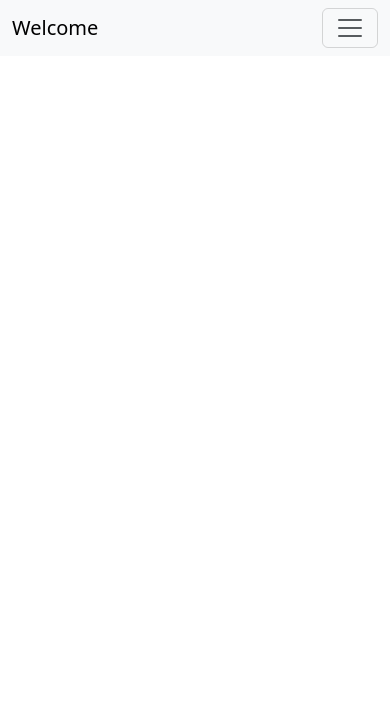
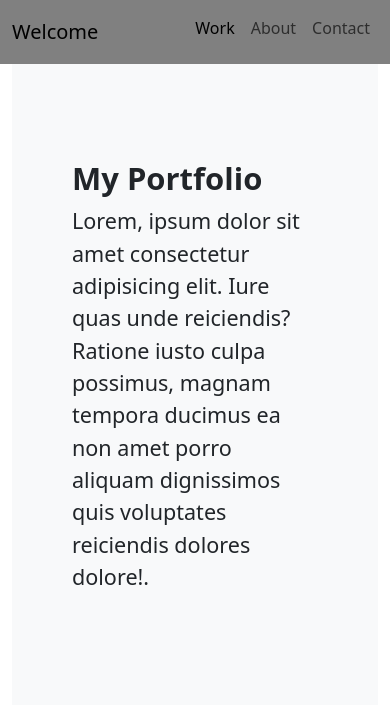
Before and after one commit to AzzaAbdelrahman/Bootstrap-portfolio, a plain HTML site: page index.html in a window 390 px wide. Drawn offline with nearby package versions, Linux system fonts and the light colour scheme.

Commit message:
Jumbotron added

```diff
--- a/index.html
+++ b/index.html
@@ -15,7 +15,7 @@
 <body>
   <div class="container-fluid">
     <div class="row">
-      <nav class="navbar navbar-expand-lg bg-body-tertiary">
+      <nav class="navbar navbar-expand" style="background-color: grey;">
         <div class="container-fluid">
           <a class="navbar-brand" href="#">Welcome</a>
           <button class="navbar-toggler" type="button" data-bs-toggle="collapse" data-bs-target="#navbarNav"
@@ -23,7 +23,7 @@
             <span class="navbar-toggler-icon"></span>
           </button>
           <div class="collapse navbar-collapse" id="navbarNav">
-            <ul class="navbar-nav">
+            <ul class="navbar-nav ms-auto mb-2 mb-lg-0">
               <li class="nav-item">
                 <a class="nav-link active" aria-current="page" href="#">Work</a>
               </li>
@@ -38,9 +38,19 @@
         </div>
       </nav>
 
+    </div>
 
 
+    <div class="Jumbotron">
 
+      <div class="p-5 mb-4 bg-body-tertiary rockBackground">
+        <div class="container-fluid py-5 jumboCopy">
+          <h1 class="display-5 fw-bold"> My Portfolio</h1>
+          <p class="col-md-12 fs-4"> Lorem, ipsum dolor sit amet consectetur adipisicing elit. Iure quas unde
+            reiciendis? Ratione iusto culpa possimus, magnam tempora ducimus ea non amet porro aliquam dignissimos quis voluptates
+            reiciendis dolores dolore!.</p>
+        </div>
+      </div>
 
     </div>
 
@@ -50,8 +60,18 @@
 
 
 
+
+
+
+
   </div>
-
+  <script src="https://cdn.jsdelivr.net/npm/@popperjs/core@2.11.7/dist/umd/popper.min.js"
+    integrity="sha384-zYPOMqeu1DAVkHiLqWBUTcbYfZ8osu1Nd6Z89ify25QV9guujx43ITvfi12/QExE"
+    crossorigin="anonymous"></script>
+  <script src="https://cdn.jsdelivr.net/npm/bootstrap@5.3.0-alpha3/dist/js/bootstrap.min.js"
+    integrity="sha384-Y4oOpwW3duJdCWv5ly8SCFYWqFDsfob/3GkgExXKV4idmbt98QcxXYs9UoXAB7BZ"
+    crossorigin="anonymous"></script>
+</body>
 </body>
 
 </html>
```
